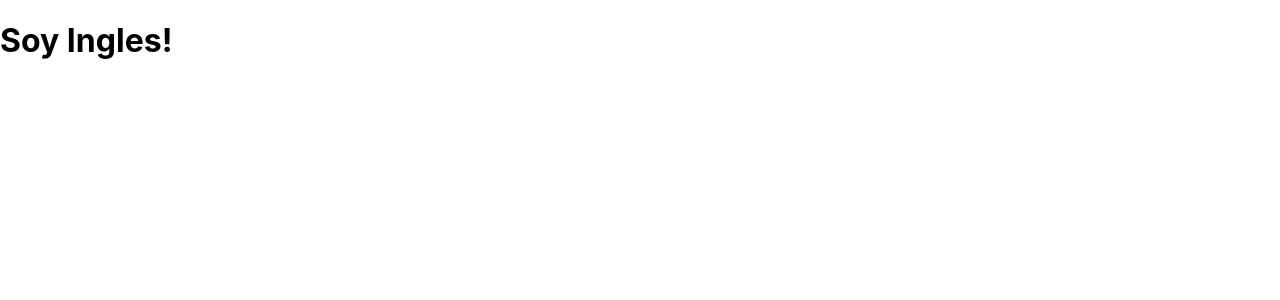
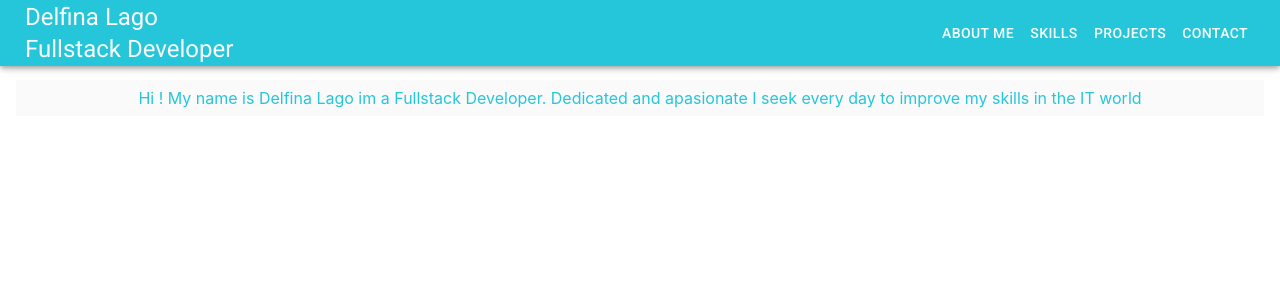
Before and after one commit to delfinalago/ProfileDelfina, a React (Create React App) app: page /Ingles in a window 1280 px wide. Shown: the top 300 px of the page. Built offline with nearby package versions, Linux system fonts and the light colour scheme.

Commit message:
Creo AboutMe+Navbar V01

```diff
--- a/package.json
+++ b/package.json
@@ -3,6 +3,8 @@
   "version": "0.1.0",
   "private": true,
   "dependencies": {
+    "@material-ui/core": "^4.11.3",
+    "@material-ui/icons": "^4.11.2",
     "@testing-library/jest-dom": "^5.11.9",
     "@testing-library/react": "^11.2.5",
     "@testing-library/user-event": "^12.8.1",
--- a/public/index.html
+++ b/public/index.html
@@ -3,6 +3,8 @@
   <head>
     <meta charset="utf-8" />
     <link rel="icon" href="%PUBLIC_URL%/favicon.ico" />
+    <link rel="stylesheet" href="https://fonts.googleapis.com/icon?family=Material+Icons" />
+    <link rel="stylesheet" href="https://fonts.googleapis.com/css?family=Roboto:300,400,500,700&display=swap" />
     <meta name="viewport" content="width=device-width, initial-scale=1" />
     <meta name="theme-color" content="#000000" />
     <meta
--- a/src/App.css
+++ b/src/App.css
@@ -31,6 +31,7 @@
   color: #61dafb;
   margin: 15px;
   font-size: 25px;
+  text-decoration: none;
 }
 
 .App-orden {
--- /dev/null
+++ b/src/components/AboutMe.js
@@ -0,0 +1,33 @@
+import React from 'react';
+import {makeStyles} from '@material-ui/core'
+
+import Box from '@material-ui/core/Box';
+
+
+const useStyles = makeStyles(theme => ({
+
+    boxAbout: {
+        justifyContent:"center",
+        display:"flex",
+      },
+  }))
+
+
+
+
+const AboutMe = () => {
+
+    const classes = useStyles();
+
+    return(
+
+    <div style={{ width: '100%' }}>
+      <Box p={1}  className={classes.boxAbout}  bgcolor="secondary.main" color="primary.main" m={2}>
+        {"Hi ! My name is Delfina Lago im a Fullstack Developer. Dedicated and apasionate I seek every day to improve my skills in the IT world"}
+      </Box>
+    </div>
+
+    )
+}
+
+export default AboutMe;
--- a/src/components/Ingles.js
+++ b/src/components/Ingles.js
@@ -1,10 +1,14 @@
 import React from 'react'
+import {Button, Typography} from '@material-ui/core'
+import Navbar from '../components/Navbar'
+import AboutMe from '../components/AboutMe'
 
 
 export default function Ingles() {
     return (
         <div>
-            <h1>Soy Ingles!</h1>
+            <Navbar/>
+            <AboutMe/>
         </div>
     )
 }
--- /dev/null
+++ b/src/components/Navbar.js
@@ -0,0 +1,46 @@
+import React from 'react';
+
+import AppBar from '@material-ui/core/AppBar';
+import Toobar from '@material-ui/core/Toolbar';
+import Typography from '@material-ui/core/Typography';
+import Button from '@material-ui/core/Button';
+import {makeStyles} from '@material-ui/core'
+
+const useStyles = makeStyles(theme => ({
+    offset: theme.mixins.toolbar,
+
+    menuButton: {
+        marginRight: theme.spacing(2),
+      },
+    title: {
+        flexGrow: 1,
+        padding: 1,
+    },
+  }))
+
+
+const Navbar = () => {
+
+    const classes = useStyles();
+
+    return(
+        <div>
+            <AppBar>
+                <Toobar>
+                        <Typography variant='h5'  color="secondary" className={classes.title}>
+                            Delfina Lago
+                        <br/>
+                            Fullstack Developer
+                        </Typography>
+                    <Button color="secondary">About Me</Button>
+                    <Button color="secondary">Skills</Button>
+                    <Button color="secondary">Projects</Button>
+                    <Button color="secondary">Contact</Button>
+                </Toobar>
+            </AppBar>
+            <div className={classes.offset}></div>
+        </div>
+    )
+}
+
+export default Navbar;
--- /dev/null
+++ b/src/themeProfile.js
@@ -0,0 +1,18 @@
+import {createMuiTheme} from '@material-ui/core/styles';
+import cyan from '@material-ui/core/colors/cyan'
+import { grey } from '@material-ui/core/colors';
+
+const theme = createMuiTheme({
+
+    palette: {
+        primary: {
+            main : cyan[400]
+        },
+        secondary: {
+            main: grey[50]
+        },
+    }
+
+})
+
+export default theme;
```
Also changed, not shown: src/App.js (+6 -1 lines), 1 other file (tests, documents, lock files or other folders).
